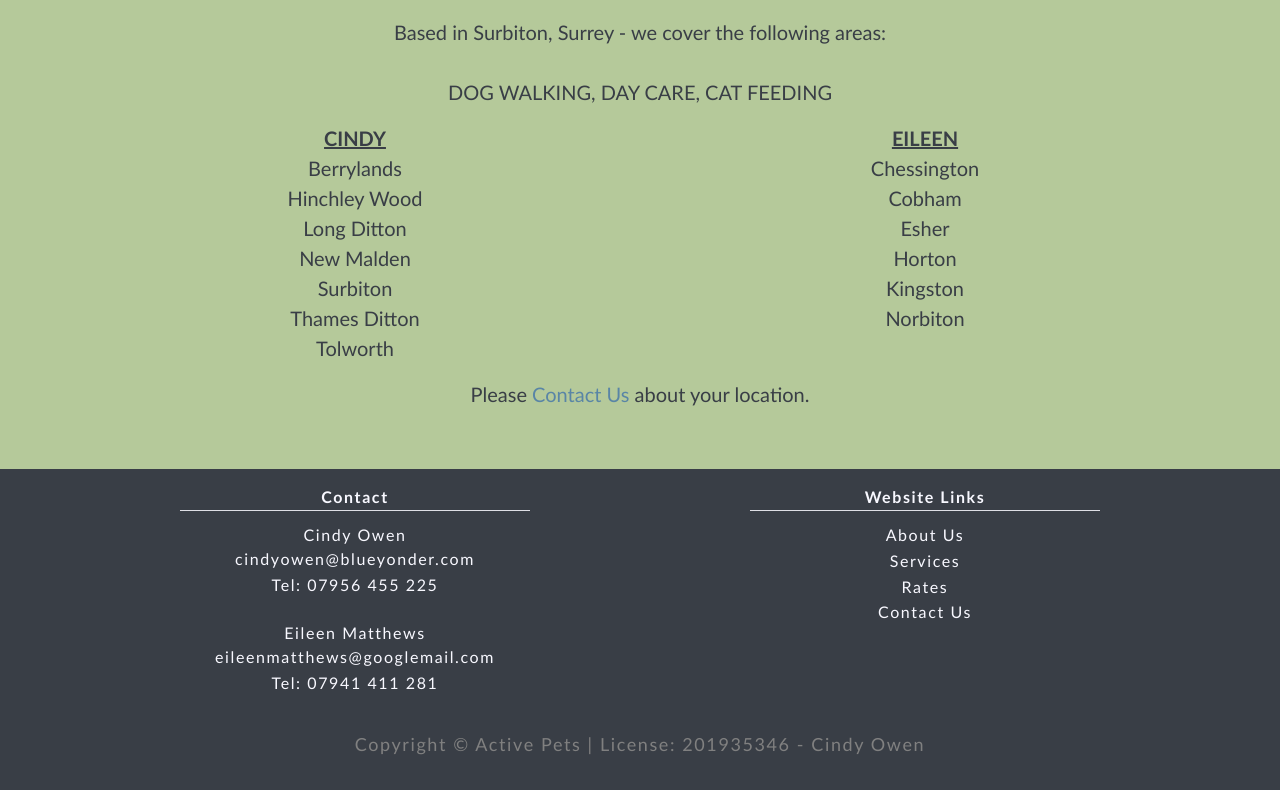
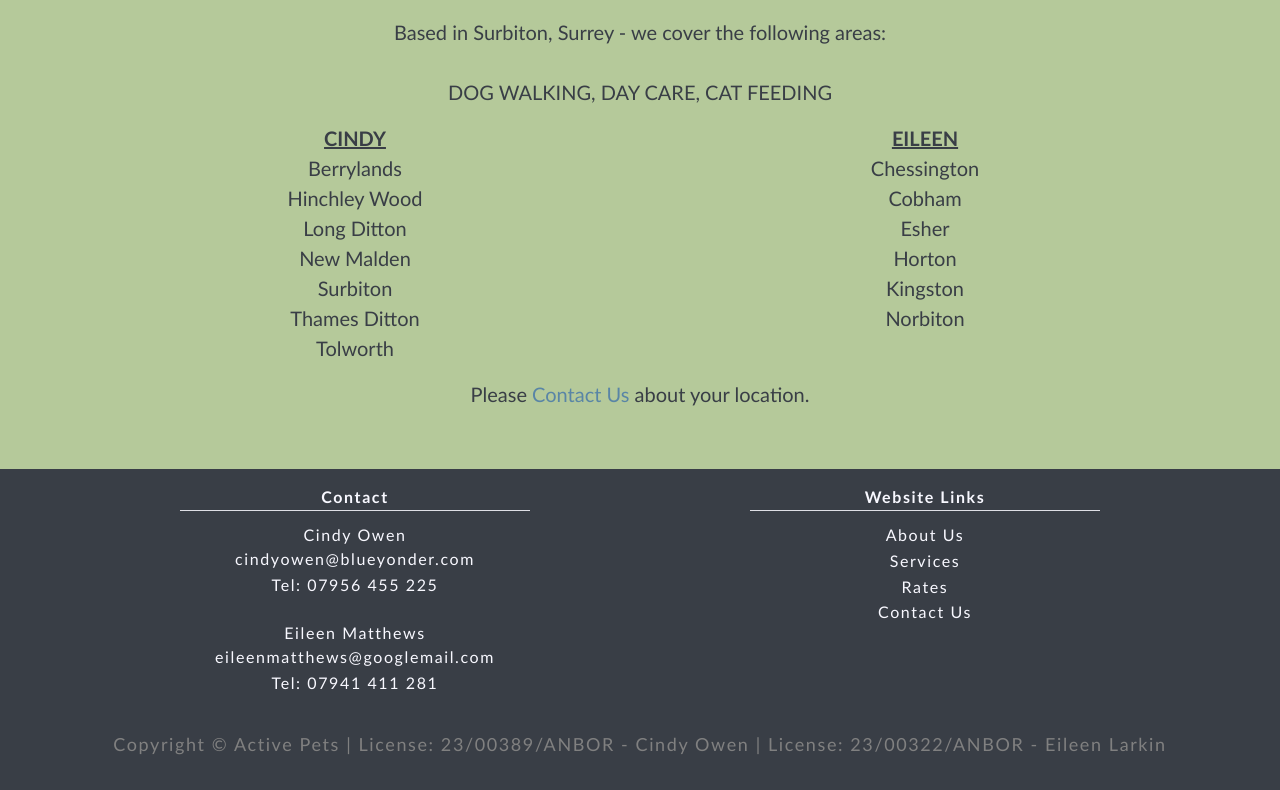
Before and after one commit to AJO-Python/Activepetz_host, a plain HTML site: page index.html in a window 1280 px wide. Shown: the part 2202-2992 px from the top of the page. Drawn offline with Linux system fonts and the light colour scheme.

Commit message:
update license number. Add Eileen license

```diff
--- a/index.html
+++ b/index.html
@@ -353,7 +353,7 @@
           </div>
 
         </div>
-        <p class="legal"> Copyright © Active Pets | License: 201935346 - Cindy Owen</p>
+        <p class="legal"> Copyright © Active Pets | License: 23/00389/ANBOR - Cindy Owen | License: 23/00322/ANBOR - Eileen Larkin </p>
       </div>
 
     <!-- BOOTSTRAP DOWNLOADED -->
```
Also changed, not shown: contact_us.html (+1 -1 lines), rates.html (+1 -1 lines), services.html (+1 -1 lines).
